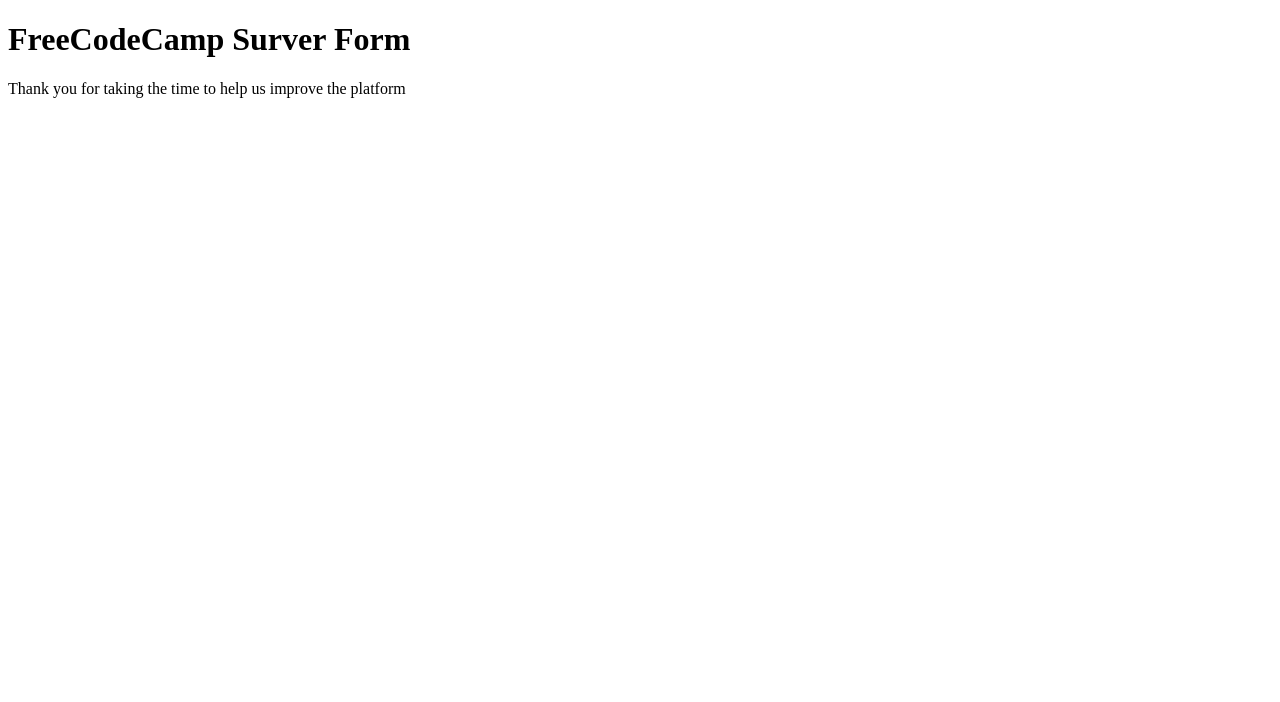
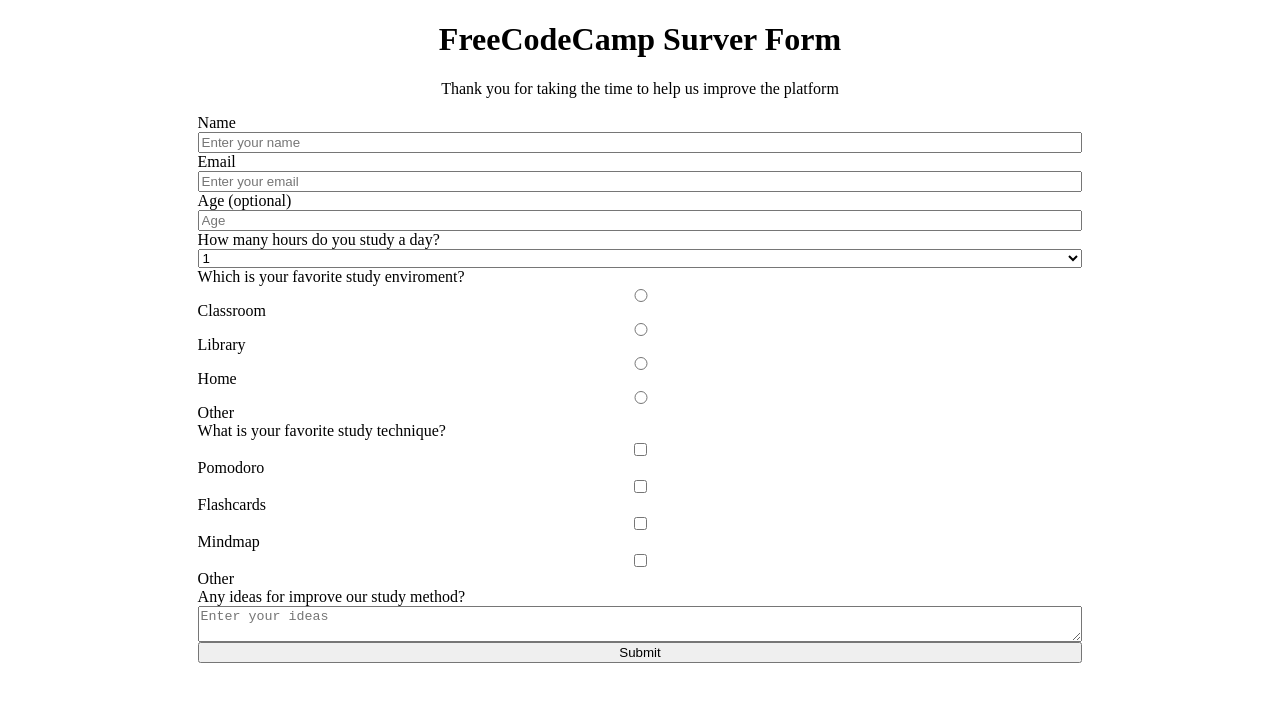
Before and after one commit to DrebDev/Survey_form_FCC, a plain HTML site: page index.html in a window 1280 px wide. Drawn offline with Linux system fonts and the light colour scheme.

Commit message:
Format own survey

```diff
--- a/index.html
+++ b/index.html
@@ -13,6 +13,37 @@
     </header>
     <main>
         <form id="survey-form">
+            <label>Name</label>
+            <input type="text" id="name" placeholder="Enter your name" required>
+            <label>Email</label>
+            <input type="email" id="email" placeholder="Enter your email" required>
+            <label>Age (optional)</label>
+            <input id="number" placeholder="Age" required>
+
+            <label>How many hours do you study a day?</label>
+            <select id="dropdown">
+                <option value="1">1</option>
+                <option value="2">2</option>
+                <option value="3">3</option>
+                <option value="4">4 or more</option>
+            </select>
+
+            <label>Which is your favorite study enviroment?</label>
+            <input type="radio" name="radio" value="1">Classroom
+            <input type="radio" name="radio" value="2">Library
+            <input type="radio" name="radio" value="3">Home
+            <input type="radio" name="radio" value="4">Other
+
+            <label>What is your favorite study technique?</label>
+            <input type="checkbox">Pomodoro
+            <input type="checkbox">Flashcards
+            <input type="checkbox">Mindmap
+            <input type="checkbox">Other
+
+            <label>Any ideas for improve our study method?</label>
+            <textarea id="textarea" placeholder="Enter your ideas"></textarea>
+
+            <input type="submit" value="Submit">
         </form>
     </main>
 </body>
--- a/styles.css
+++ b/styles.css
@@ -1,4 +1,10 @@
+header {
+    text-align: center;
+}
+
 form {
     display: flex;
     flex-direction: column;
+    width: 70%;
+    margin: 0 auto;
 }
```
